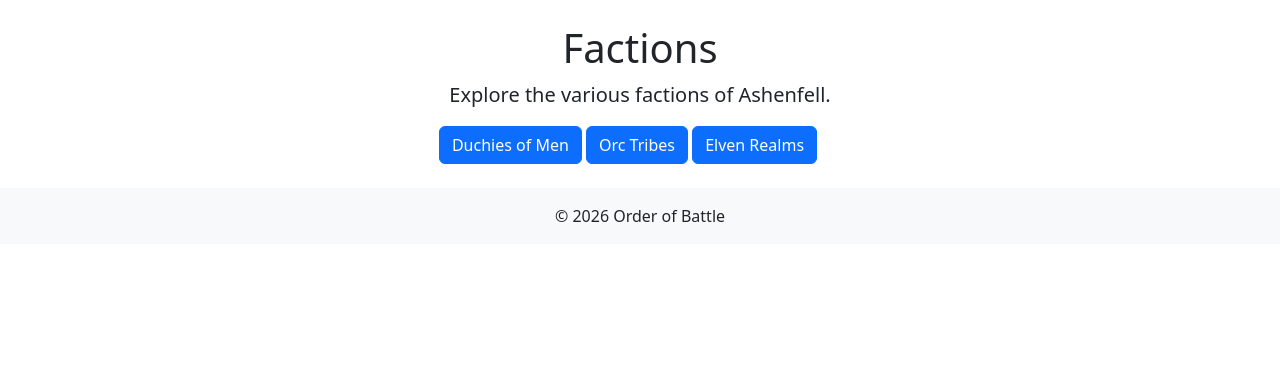
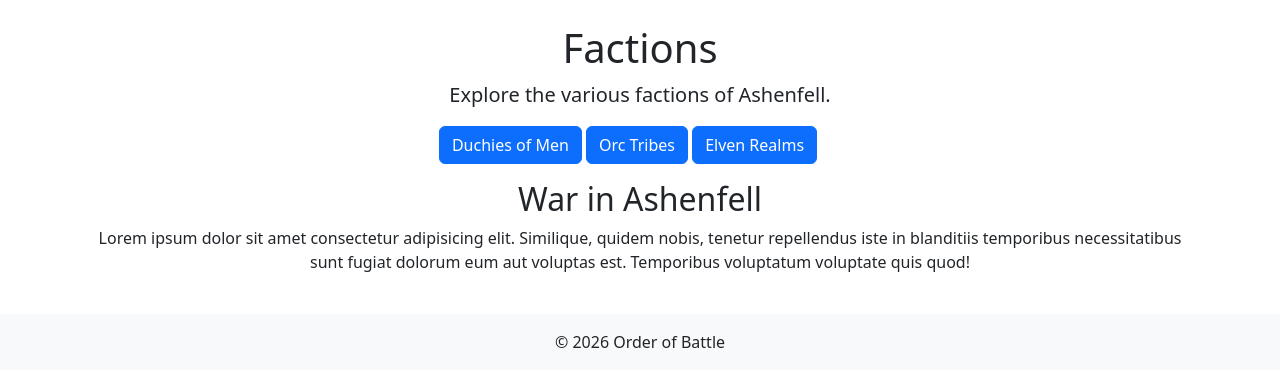
Before and after one commit to Jcasa08/Order-of-Battle, a Django app: page /factions/ in a window 1280 px wide. Shown: the part 56-443 px from the top of the page. Run offline with Django 5.2, Linux system fonts and the light colour scheme; some libraries are stand-ins or nearby versions.

Commit message:
add war section to faction page

```diff
--- a/home/templates/home/factions.html
+++ b/home/templates/home/factions.html
@@ -25,5 +25,11 @@
             </div>
         </div>
     </div>
+    <div class="row">
+        <div class="text-center">
+            <h2 class="mt-3">War in Ashenfell</h2>
+            <p>Lorem ipsum dolor sit amet consectetur adipisicing elit. Similique, quidem nobis, tenetur repellendus iste in blanditiis temporibus necessitatibus sunt fugiat dolorum eum aut voluptas est. Temporibus voluptatum voluptate quis quod!</p>
+        </div>
+    </div>
 </div>
 {% endblock %}
```
